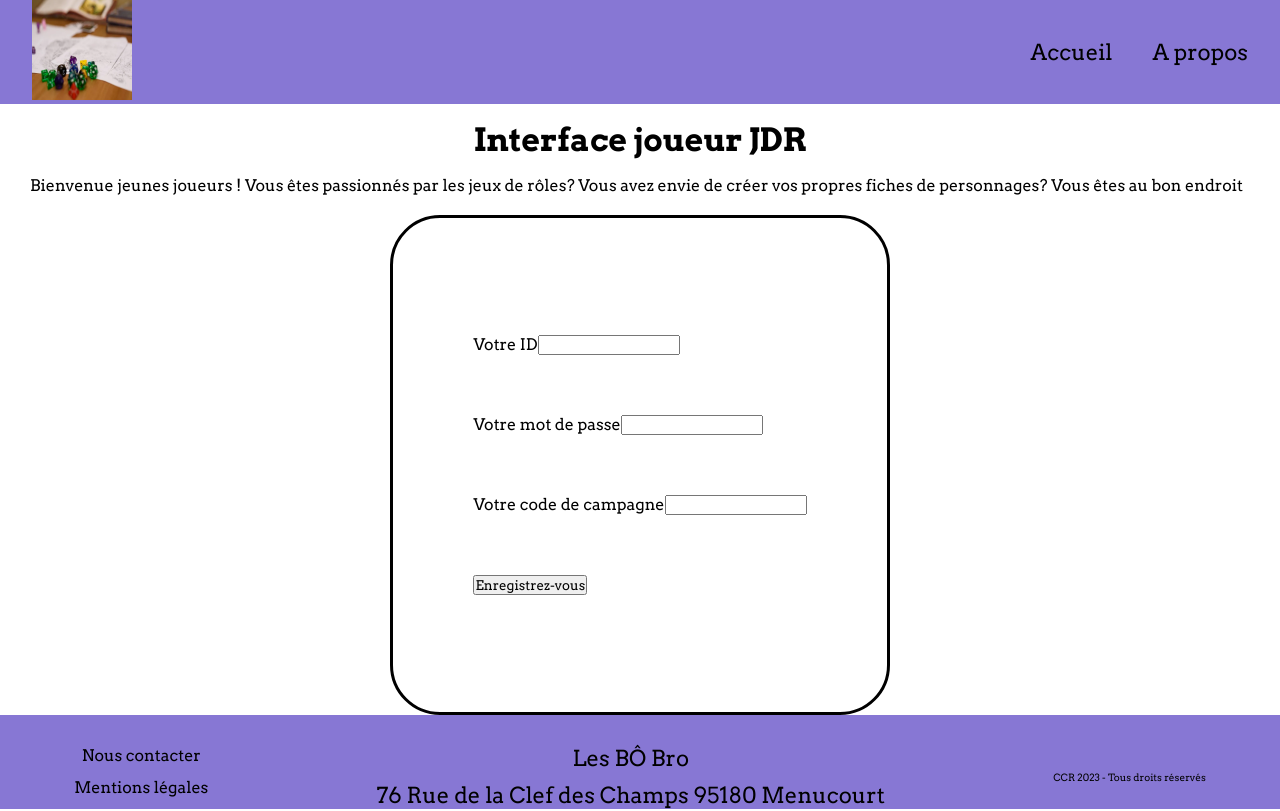
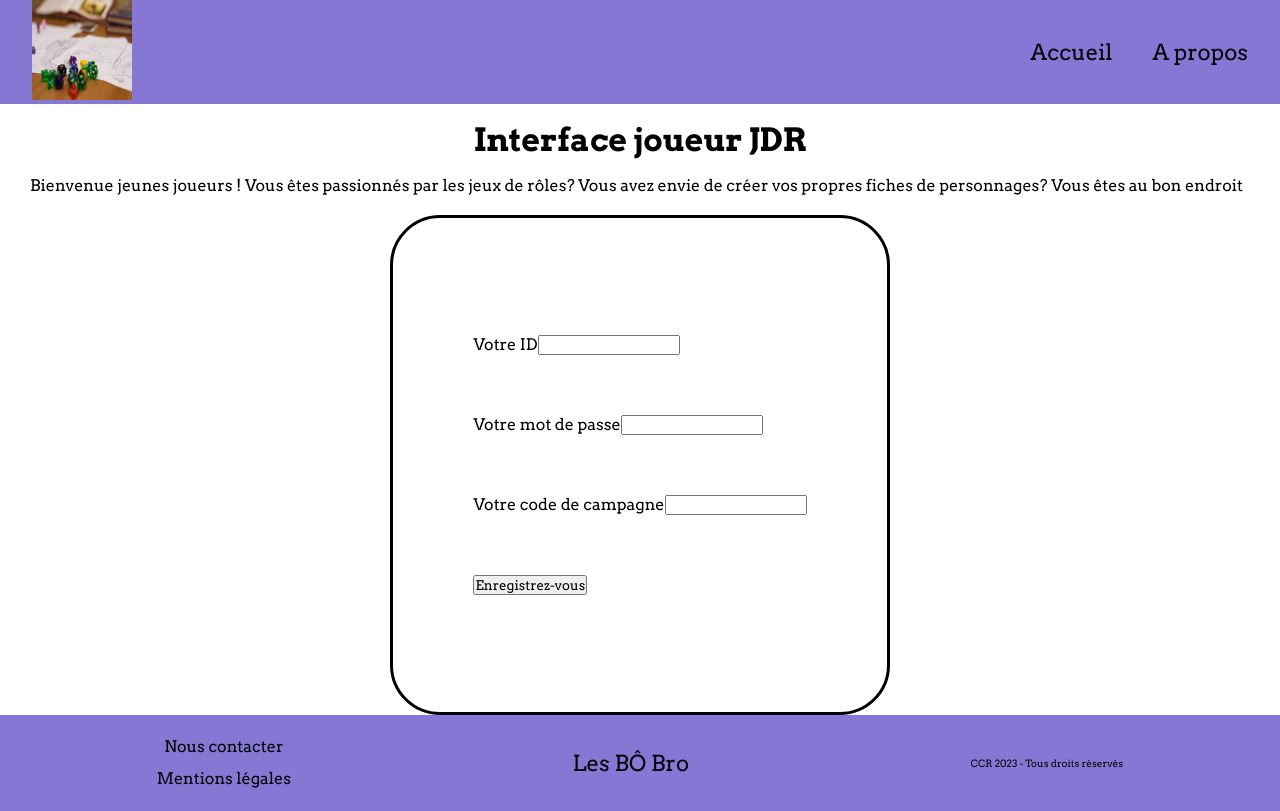
Before and after one commit to M0rgan52/Interface_Joueur_JDR, a React (Create React App) app: page / in a window 1280 px wide. Built offline with nearby package versions, Linux system fonts and the light colour scheme.

Commit message:
commit -m "FOOTER - Suppression du texte et modification CSS padding et margin"

```diff
--- a/src/layout/Footer.jsx
+++ b/src/layout/Footer.jsx
@@ -1,5 +1,5 @@
 import React from "react";
-import {Link} from "react-router-dom";
+import { Link } from "react-router-dom";
 
 import "../styles/Footer.css";
 
@@ -20,9 +20,6 @@ function Footer() {
       </ul>
       <div className="formulaireDeContact">
         <p>Les BÔ Bro</p>
-        <p> 76 Rue de la Clef des Champs
-            95180 Menucourt
-        </p>
       </div>
       <div className="Copyright">
         <p> CCR 2023 - Tous droits réservés</p>
--- a/src/styles/Footer.css
+++ b/src/styles/Footer.css
@@ -9,14 +9,12 @@
   align-items: center;
   margin-top: auto;
   text-align: center;
-  padding-top: 20px;
+  padding: 2vh;
 }
 
 .footer p {
   color: black;
-  margin-top: 10px;
   font-size: 22px;
-  margin-left: 20px;
 }
 
 .footer ul {
```
Lines whose indentation alone changed are shown as unchanged.
